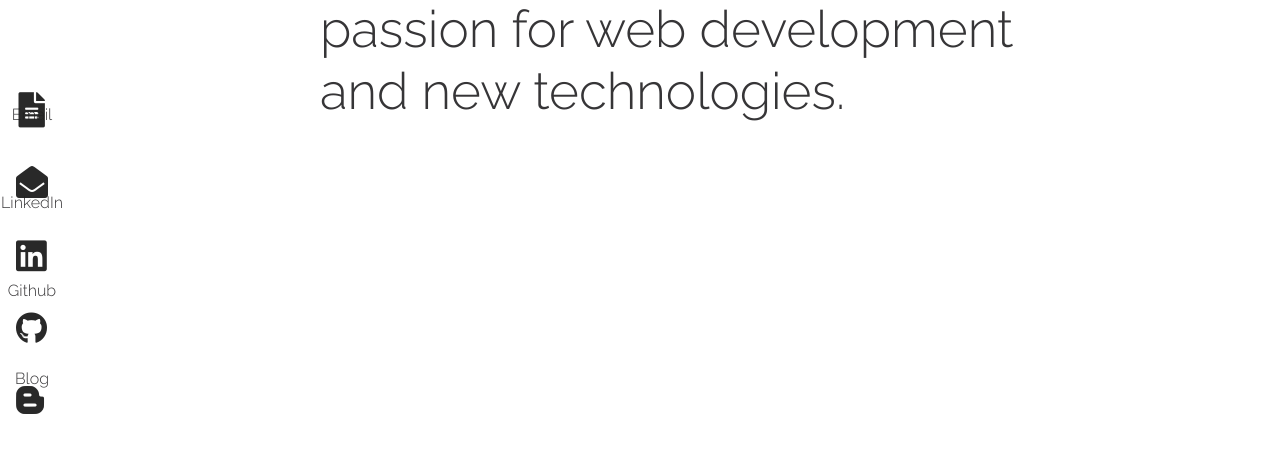
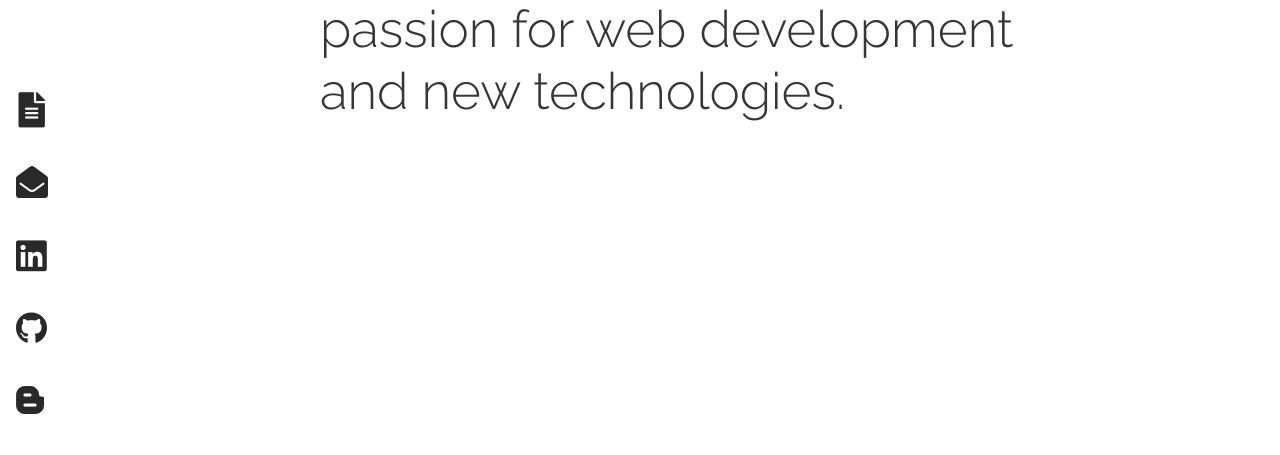
Before and after one commit to brianwlego/brianwlego.github.io, a React (Create React App) app in the folder portfolio/: page / in a window 1280 px wide. Shown: the part 345-800 px from the top of the page. Built offline with nearby package versions, Linux system fonts and the light colour scheme.

Commit message:
added pop outs of navbar

```diff
--- a/portfolio/src/App.css
+++ b/portfolio/src/App.css
@@ -127,7 +127,7 @@ a:hover{
   position: fixed;
   bottom: 0%;
   z-index: -1;
-  /* left: 50px; */
+  padding-top: 14px;
 }
 
 
--- a/portfolio/src/components/NavBar.js
+++ b/portfolio/src/components/NavBar.js
@@ -1,22 +1,19 @@
 import React, { useState } from 'react'
 import BrianLegoResume from '../BrianLegoResume.pdf'
 import { MDBIcon} from "mdbreact";
-import {motion} from 'framer-motion'
+import {motion, useCycle} from 'framer-motion'
 
 function NavBar({toggle, theme}){
-  const [hover, setHover] = useState('')
+  const [resume, cycleResume] = useCycle({x: 0, opacity: 0, transition: {duration: .2}},{x: 52, opacity: 1})
+  const [email, cycleEmail] = useCycle({x: 0, opacity: 0, transition: {duration: .2}},{x: 45, opacity: 1})
+  const [linkedin, cycleLinkedIn] = useCycle({x: 0, opacity: 0, transition: {duration: .2}},{x: 55, opacity: 1})
+  const [github, cycleGithub] = useCycle({x: 0, opacity: 0, transition: {duration: .2}},{x: 48, opacity: 1})
+  const [blog, cycleBlog] = useCycle({x: 0, opacity: 0, transition: {duration: .2}},{x: 40, opacity: 1})
 
-  const resumePopout = () => {
-    return (
-      <motion.p
-        animate={{x: 50}}
-        transition={{ ease: "easeIn", duration: .2 }}
 
-      >Resume</motion.p>
-    )
-  }
 
-  // console.log(hover)
+
+
 
   return(
     <>
@@ -30,8 +27,8 @@ function NavBar({toggle, theme}){
     <div id="navbar">
       <a href={BrianLegoResume} target="_blank" rel="noreferrer" >
         <MDBIcon
-          onMouseEnter={() => setHover('resume')}
-          onMouseLeave={() => setHover('')}
+          onMouseOver={()=>cycleResume()}
+          onMouseOut={()=>cycleResume()}
           icon="file-alt"
           size="2x"
           className={theme === 'dark' ? 'invert' : ''}
@@ -39,6 +36,8 @@ function NavBar({toggle, theme}){
       </a>
       <a href="mailto:legobw@gmail.com" target="_blank" rel="noreferrer" >
         <MDBIcon
+        onMouseEnter={()=>cycleEmail()}
+        onMouseOut={()=>cycleEmail()}
         className={theme === 'dark' ? 'invert' : ''}
         size="2x"
         icon="envelope-open"
@@ -46,6 +45,8 @@ function NavBar({toggle, theme}){
       </a>
       <a href="https://www.linkedin.com/in/brian-lego/" target="_blank" rel="noreferrer" >
         <MDBIcon
+          onMouseEnter={()=>cycleLinkedIn()}
+          onMouseOut={()=>cycleLinkedIn()}
           className={theme === 'dark' ? 'invert' : ''}
           size="2x"
           fab
@@ -54,6 +55,8 @@ function NavBar({toggle, theme}){
         </a>
       <a href="https://github.com/brianwlego" target="_blank" rel="noreferrer" >
         <MDBIcon
+          onMouseEnter={()=>cycleGithub()}
+          onMouseOut={()=>cycleGithub()}
           className={theme === 'dark'? 'invert' : ''}
           size="2x"
           fab
@@ -62,6 +65,8 @@ function NavBar({toggle, theme}){
       </a>
       <a href="https://medium.com/@legobw" target="_blank" rel="noreferrer" >
         <MDBIcon
+          onMouseEnter={()=>cycleBlog()}
+          onMouseOut={()=>cycleBlog()}
           className={theme === 'dark' ? 'invert' : ''}
           size="2x"
           fab
@@ -70,11 +75,11 @@ function NavBar({toggle, theme}){
         </a>
     </div>
     <div className="popouts">
-      {hover === 'resume' ? resumePopout() : null}
-      <p>Email</p>
-      <p>LinkedIn</p>
-      <p>Github</p>
-      <p>Blog</p>
+      <motion.p animate={resume}>Resume</motion.p>
+      <motion.p animate={email}>Email</motion.p>
+      <motion.p animate={linkedin}>LinkedIn</motion.p>
+      <motion.p animate={github}>GitHub</motion.p>
+      <motion.p animate={blog}>Blog</motion.p>
     </div>
     </>
   )
```
